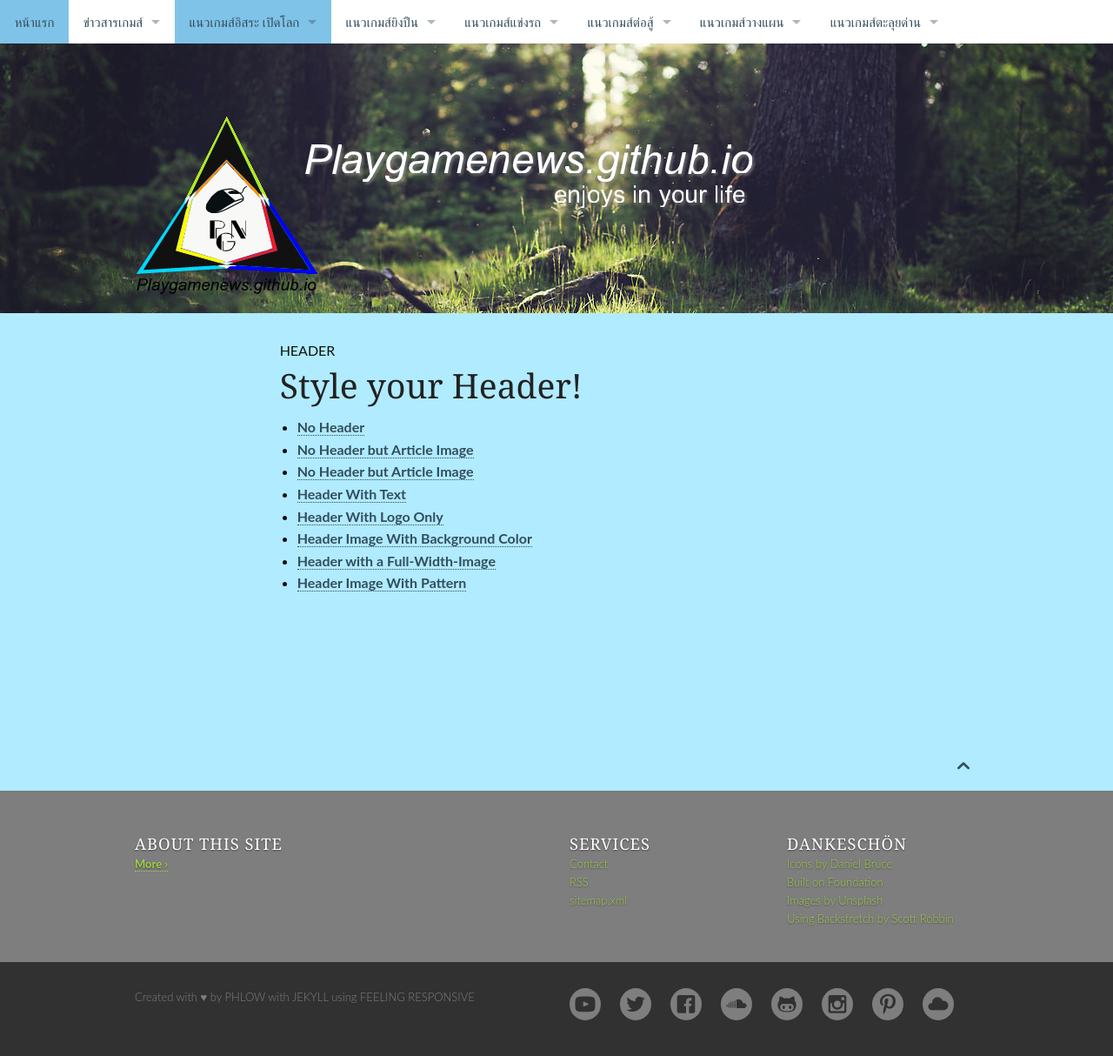
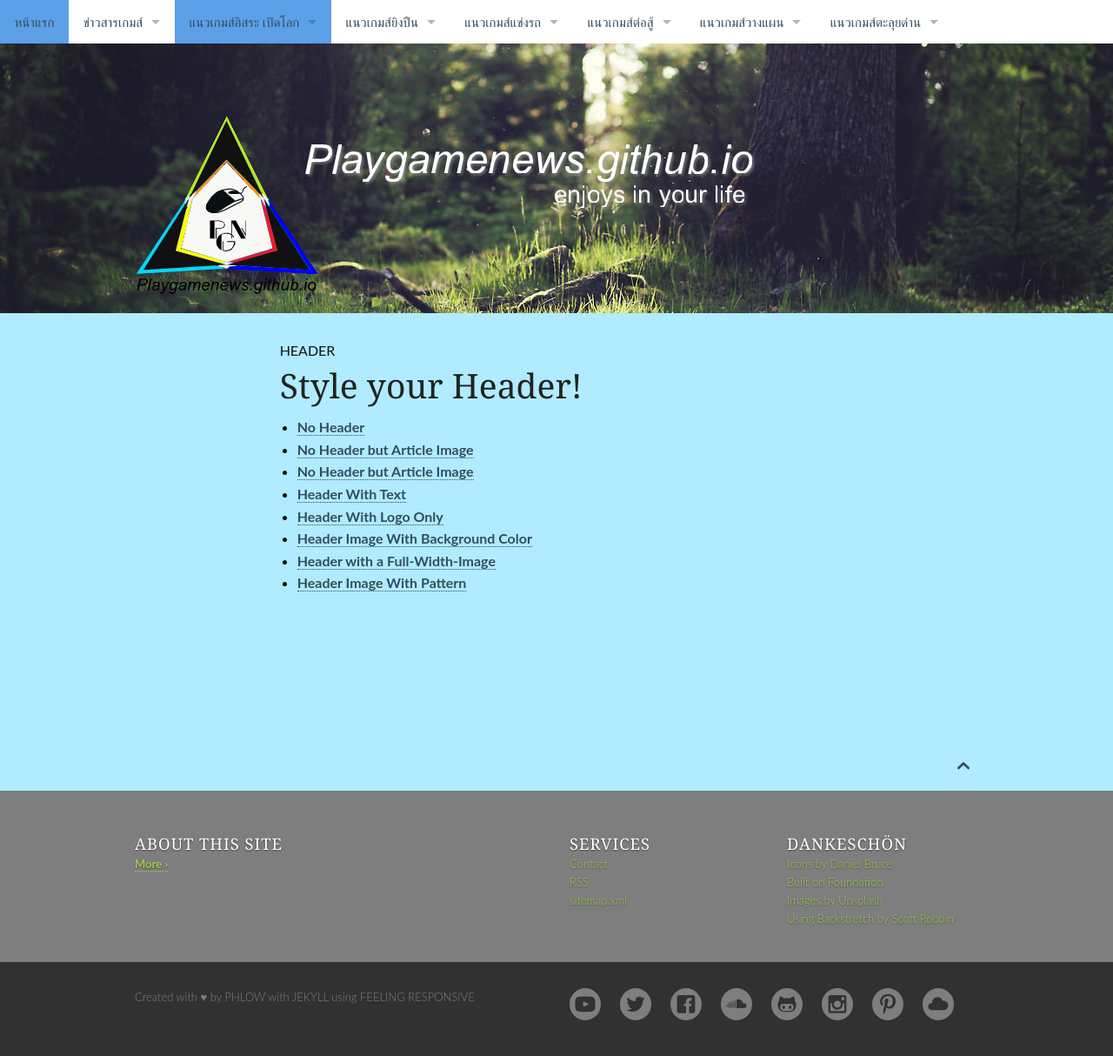
Before and after one commit to playgamenews/playgamenews.github.io, a Jekyll site: the page built from pages/headers.md, in a window 1280 px wide. Shown: the whole page at 87% size. Built offline with Jekyll 4.4.1, drawn with Linux system fonts in a browser that asks for light colours.

Commit message:
trgrdfgd

```diff
--- a/_sass/_02_settings_colors.scss
+++ b/_sass/_02_settings_colors.scss
@@ -81,10 +81,10 @@ $topbar-link-color-active: $ci-1;
 $topbar-link-color-active-hover: $ci-1;
 
 $topbar-dropdown-label-color: $ci-2;
-$topbar-dropdown-link-bg-hover: $ci-6;
+$topbar-dropdown-link-bg-hover: #5CA0E8;
 
-$topbar-link-bg-active: #80C3E8; // Active Navigation Link
-$topbar-link-bg-hover: #80C3E8;
+$topbar-link-bg-active: #5CA0E8; // Active Navigation Link
+$topbar-link-bg-hover: #5CA0E8;
 $topbar-link-bg-active-hover: $ci-2;
 
 
```
